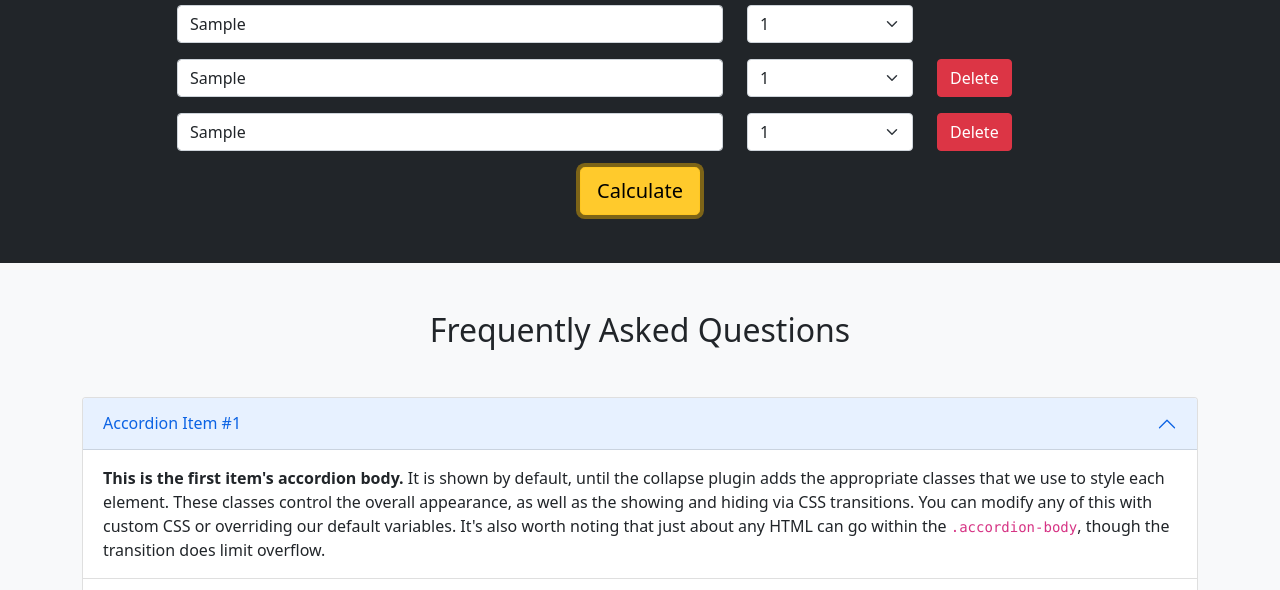
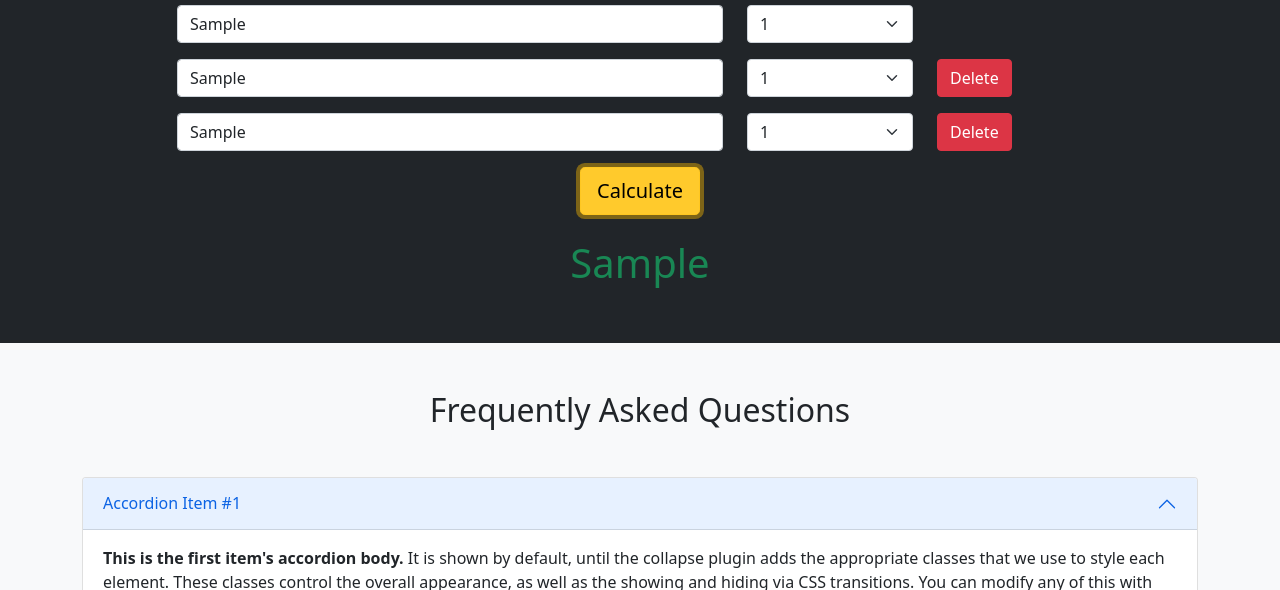
Before and after one commit to rpashev/bootstrap5-practice, a plain HTML site: page index.html in a window 1280 px wide. Both pictures are taken after typing "Sample", "Sample", "Sample" into the empty fields and a click on the button "Calculate". Shown: the part 786-1376 px from the top of the page. Drawn offline with nearby package versions, Linux system fonts and the light colour scheme.

Commit message:
core business logic for calculations added

```diff
--- a/index.html
+++ b/index.html
@@ -163,9 +163,10 @@
           </div>
         </div>
 
-        <button class="btn btn-warning btn-lg d-block mx-auto">
+        <button class="btn btn-warning btn-lg d-block mx-auto" id="btn-calculate">
           Calculate
         </button>
+        <h1 class="text-center text-success mt-4 d-none" id="result">Check</h1>
       </div>
     </section>
 
--- a/script.js
+++ b/script.js
@@ -1,6 +1,7 @@
 const addOptionBtn = document.getElementById("add-option");
 const option = document.getElementById("option-input");
 const optionsDiv = document.getElementById("options");
+const calculateBtn = document.getElementById("btn-calculate");
 
 const addOptionHandler = () => {
   const newOption = option.cloneNode(true);
@@ -13,5 +14,45 @@ const deleteOptionHandler = (event) => {
   }
 };
 
+const buildOptionsArray = () => {
+  const inputs = optionsDiv.querySelectorAll("input");
+  const weights = optionsDiv.querySelectorAll("select");
+
+  let resultArray = [];
+
+  for (let i = 0; i < inputs.length; i++) {
+    if (inputs[i].value.trim() === "") {
+      continue;
+    }
+    let tempArray = Array.from(
+      { length: weights[i].value },
+      (v) => inputs[i].value
+    );
+    resultArray = resultArray.concat(tempArray);
+  }
+  return resultArray;
+};
+
+const randomIntFromInterval = (min, max) => {
+  return Math.floor(Math.random() * (max - min + 1) + min);
+};
+
+const showResultElement = (content) => {
+  if (!content) {
+    return;
+  }
+  const result = document.getElementById("result");
+  result.textContent = content;
+  result.classList.remove("d-none");
+};
+
+const calculateHandler = () => {
+  const options = buildOptionsArray();
+  const chosenOptionIndex = randomIntFromInterval(1, options.length);
+  const chosenOption = options[chosenOptionIndex - 1];
+  showResultElement(chosenOption);
+};
+
 addOptionBtn.addEventListener("click", addOptionHandler);
 optionsDiv.addEventListener("click", deleteOptionHandler);
+calculateBtn.addEventListener("click", calculateHandler);
```
